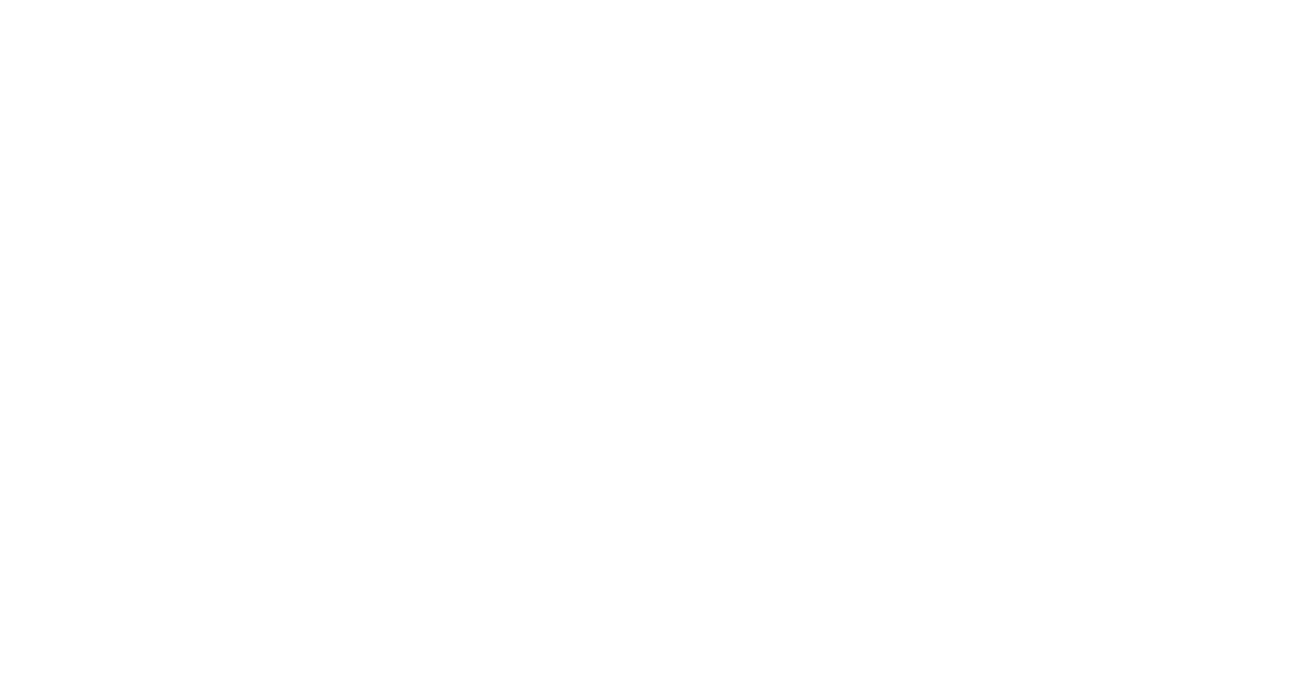
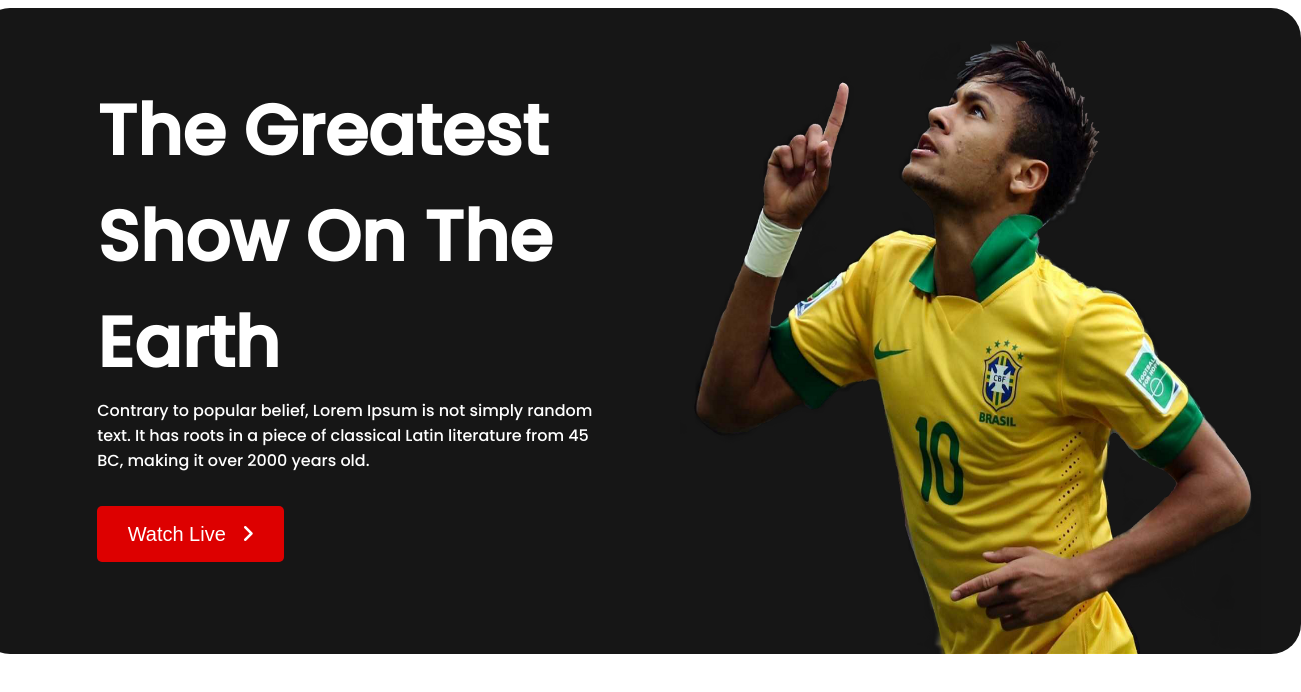
Before and after one commit to Reduan4u/FIFA-WORLD-CUP-QATAR-2022, a plain HTML site: page index.html in a window 1280 px wide. Shown: the whole page, 1301 px wide, since content can reach past the window. Drawn offline with Linux system fonts and the light colour scheme.

Commit message:
2nd time

```diff
--- a/index.html
+++ b/index.html
@@ -8,10 +8,38 @@
     <title>FIFA WORLD CUP QATAR 2022</title>
     <link rel="stylesheet" href="./style.css">
     <link rel="shortcut icon" href="./Picture/2022_FIFA_World_Cup.svg.png" type="image/x-icon">
+    <link rel="preconnect" href="https://fonts.googleapis.com">
+    <link rel="preconnect" href="https://fonts.gstatic.com" crossorigin>
+    <link href="https://fonts.googleapis.com/css2?family=Poppins:wght@500&display=swap" rel="stylesheet">
+    <script src="https://kit.fontawesome.com/3e4d856c12.js" crossorigin="anonymous"></script>
 </head>
 
 <body>
+    <main>
+        <!-- Heading part start -->
+        <Section class="header">
+            <section class="container">
+                <div class="article">
+                    <div class="title">
+                        <h1> The Greatest Show On The Earth</h1>
+                    </div>
+                    <div class="headline">
+                        <p>Contrary to popular belief, Lorem Ipsum is not simply random text. It has roots in a piece of
+                            classical Latin literature from 45 BC, making it over 2000 years old.</p>
+                    </div>
+                    <div class="button">
+                        <button> Watch Live <i class="fa-solid fa-angle-right"></i>
+                        </button>
+                    </div>
+                </div>
+                <div class="image">
+                    <img src="./Picture/Neymar.png" alt="">
+                </div>
+            </section>
+            <!-- Heading part end -->
 
+        </section>
+    </main>
 </body>
 
 </html>
--- a/style.css
+++ b/style.css
@@ -0,0 +1,67 @@
+body {
+    font-family: 'Poppins', sans-serif;
+}
+
+.header {
+    display: grid;
+    justify-content: center;
+}
+
+.container {
+    display: grid;
+    grid-template-columns: repeat(2, 1fr);
+    width: 1321px;
+    height: 646px;
+    background: #161616;
+    border-radius: 30px;
+    justify-items: center;
+
+}
+
+.image img {
+    width: 581px;
+    height: 613px;
+    margin-top: 33px;
+}
+
+.container .article {
+    width: 531px;
+    height: 424px;
+    margin-left: 106px;
+}
+
+.article h1 {
+    width: 531px;
+    height: 240px;
+    font-weight: 700;
+    font-size: 70px;
+    color: #FFFFFF;
+    margin-bottom: 0;
+}
+
+.article .headline {
+    width: 506px;
+    height: 78px;
+    font-weight: 400;
+    font-size: 16px;
+    color: #FFFFFF;
+    margin-top: 80px;
+}
+
+.button button {
+    position: absolute;
+    width: 187px;
+    height: 56px;
+    background: #DD0000;
+    border-radius: 5px;
+    font-size: 20px;
+    line-height: 23px;
+    text-align: center;
+    color: #FFFFFF;
+    border: none;
+    margin-top: 30px;
+}
+
+.fa-solid {
+    margin-left: 10px;
+}
```
Also changed, not shown: Picture/Neymar.png (added).
